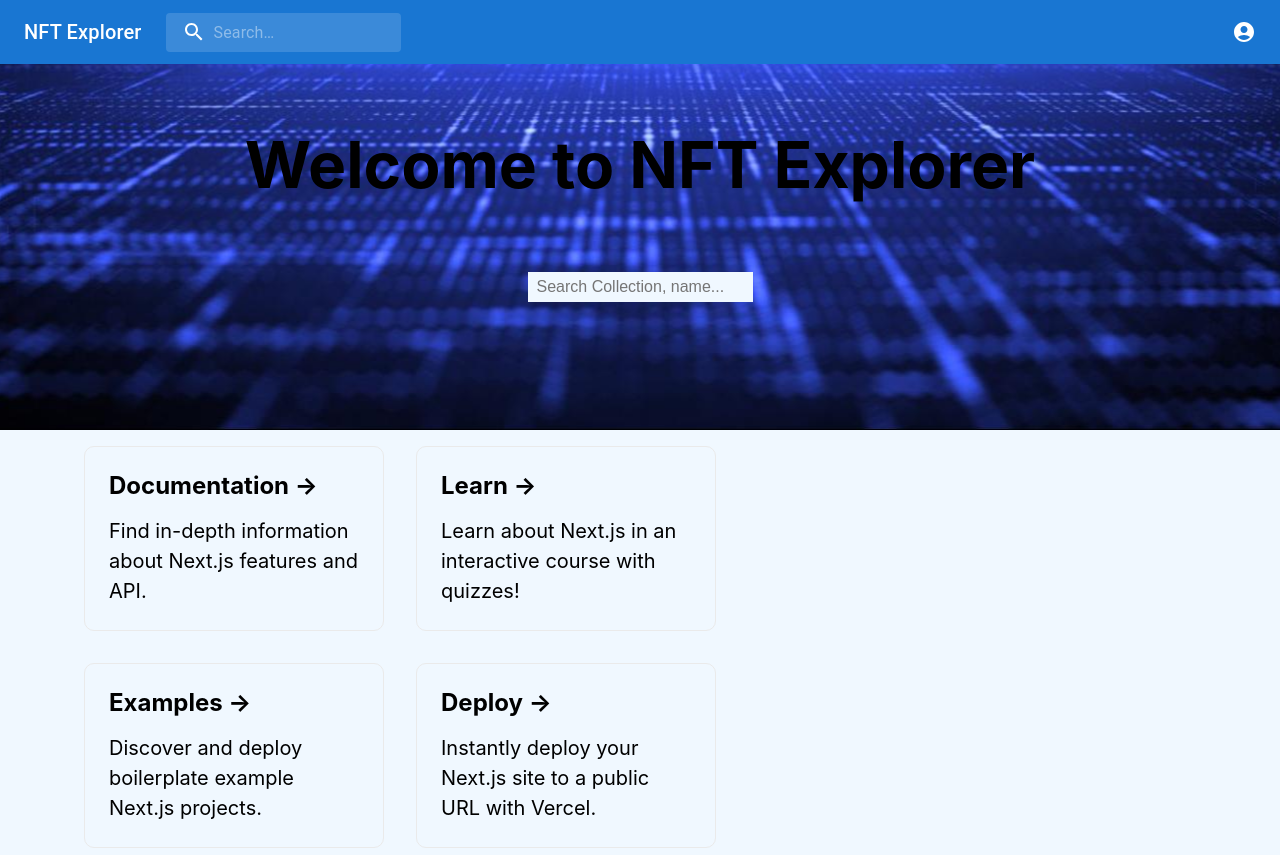
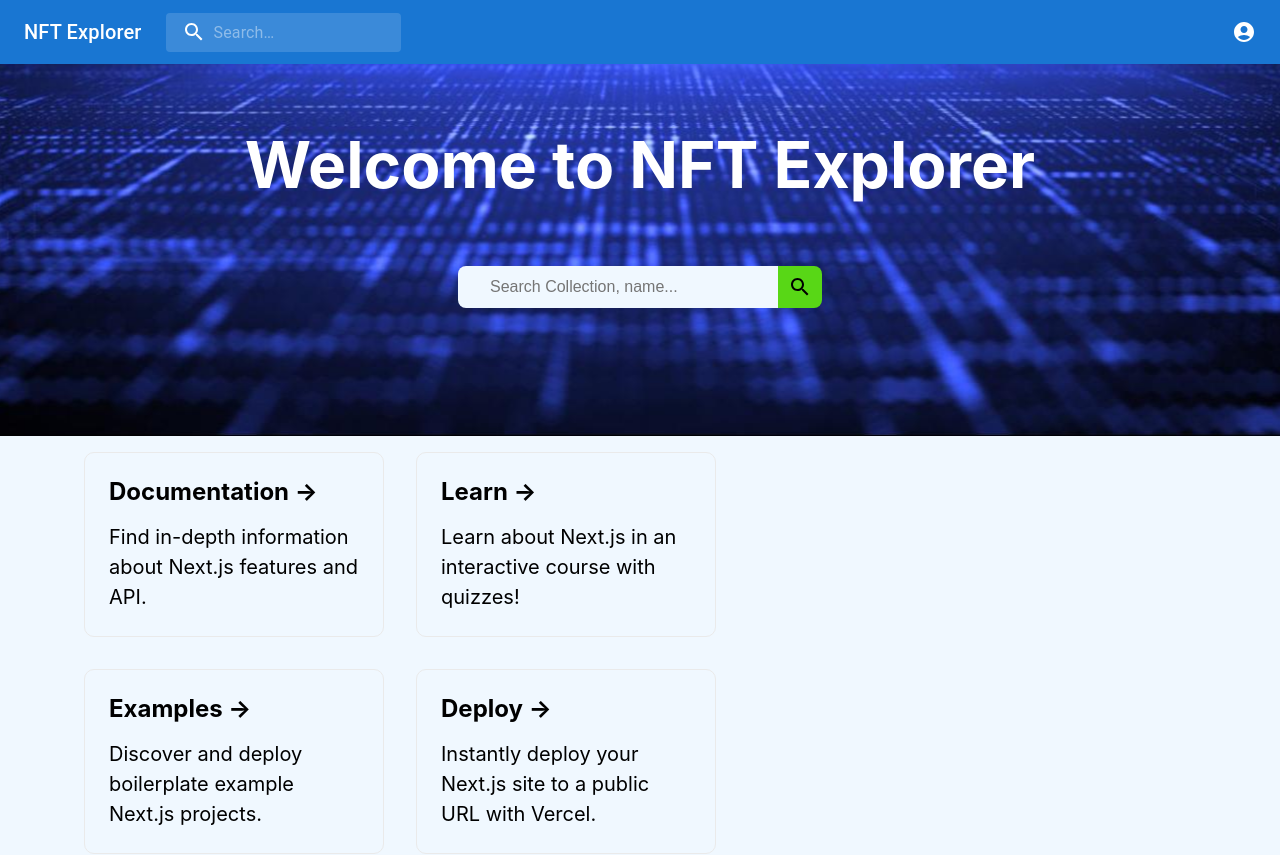
Before and after one commit to Subhra264/balance, a Next.js app: page / in a window 1280 px wide. Shown: the top 855 px of the page. Built offline with nearby package versions, Linux system fonts and the light colour scheme.

Commit message:
Add Hero Banner with search bar

```diff
--- a/components/TextField.tsx
+++ b/components/TextField.tsx
@@ -1,13 +1,21 @@
 import { styled } from '@mui/material/styles'
+import React from 'react'
 import { PRIMARY_COLOR } from '../utils/colors'
 
 const TextField = styled('input')(({theme}) => ({
 	display: 'inline-block',
-	padding: '6px 9px',
+	padding: '12px 32px',
 	border: 'none',
 	outline: 'none',
 	fontSize: '16px',
-	background: PRIMARY_COLOR
+	background: PRIMARY_COLOR,
+	minWidth: '20rem'
 }))
 
+// const IconTextField: React.FC<React.InputHTMLAttributes<HTMLInputElement>> = (props) => {
+// 	return (
+
+// 	)
+// }
+
 export default TextField
--- a/pages/index.tsx
+++ b/pages/index.tsx
@@ -21,9 +21,12 @@ const Home: NextPage = () => {
             Welcome to NFT Explorer
           </h1>
 
-          <p className={styles.description}>
-            <TextField placeholder='Search Collection, name...' />
-          </p>
+          <div className={styles.description}>
+            <span className={styles.searchContainer}>
+              <TextField placeholder='Search Collection, name...' />
+              <span className={styles.searchIconContainer}><SearchIcon/></span>
+            </span>
+          </div>
         </div>
 
         <div className={styles.grid}>
--- a/styles/Home.module.css
+++ b/styles/Home.module.css
@@ -10,6 +10,30 @@
   padding: 4rem 0;
   background-image: url('/favicon/nft-image.jpg');
   background-position: bottom;
+}
+
+.heroBanner h1 {
+  color: white;
+}
+
+.searchContainer {
+  display: inline-flex;
+  justify-content: center;
+  align-items: stretch;
+}
+
+.searchContainer input {
+  border-radius: 8px 0 0 8px;
+}
+
+.searchIconContainer {
+  background: #58d716;
+  display: inline-flex;
+  justify-content: center;
+  align-items: center;
+  border-radius: 0 8px 8px 0;
+  padding: 0 10px;
+  cursor: pointer;
 }
 
 .footer {
--- a/utils/colors.ts
+++ b/utils/colors.ts
@@ -1 +1,2 @@
 export const PRIMARY_COLOR = '#f0f8ff'
+export const SECONDARY_COLOR = '#58d716'
```
